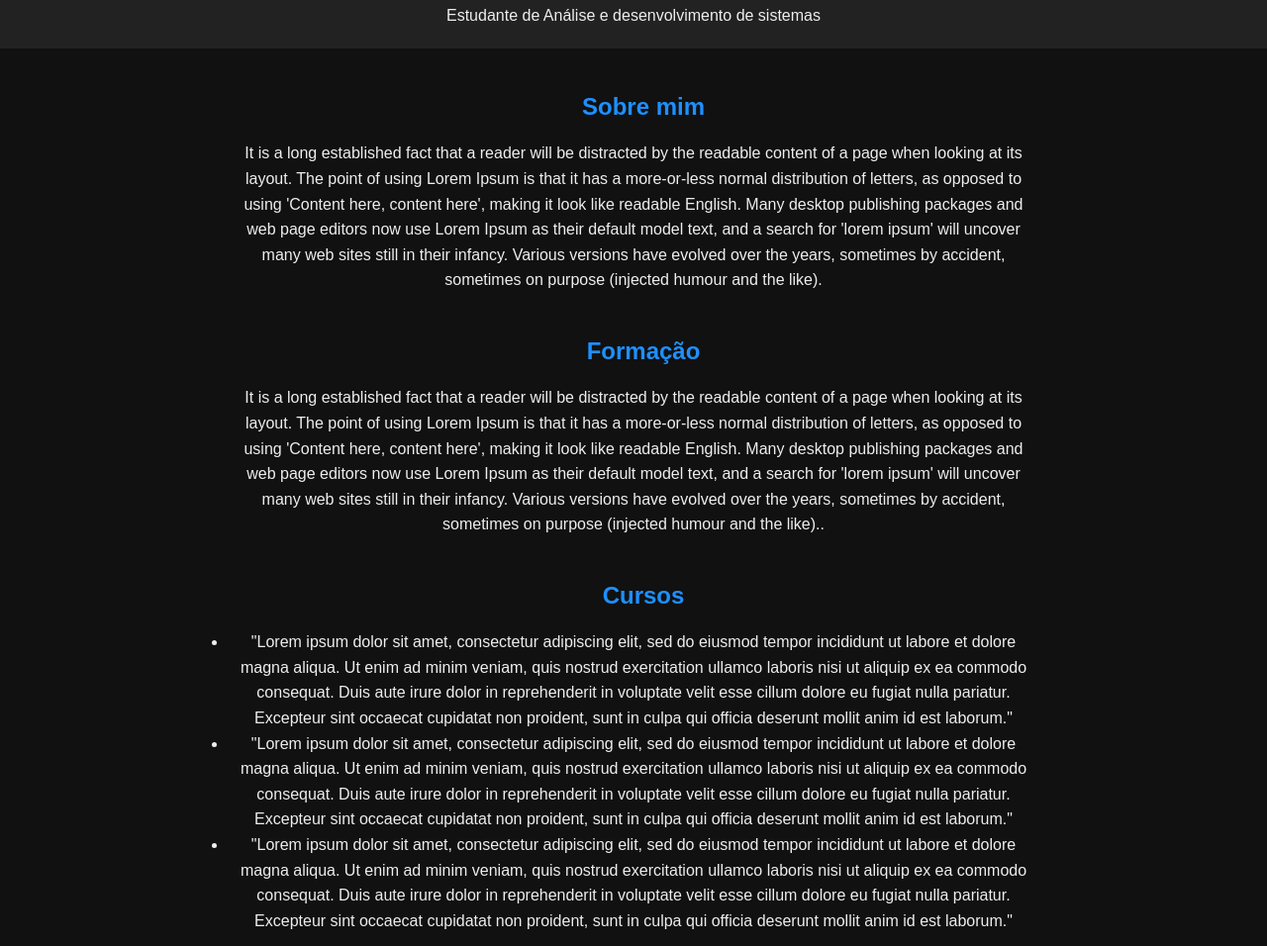
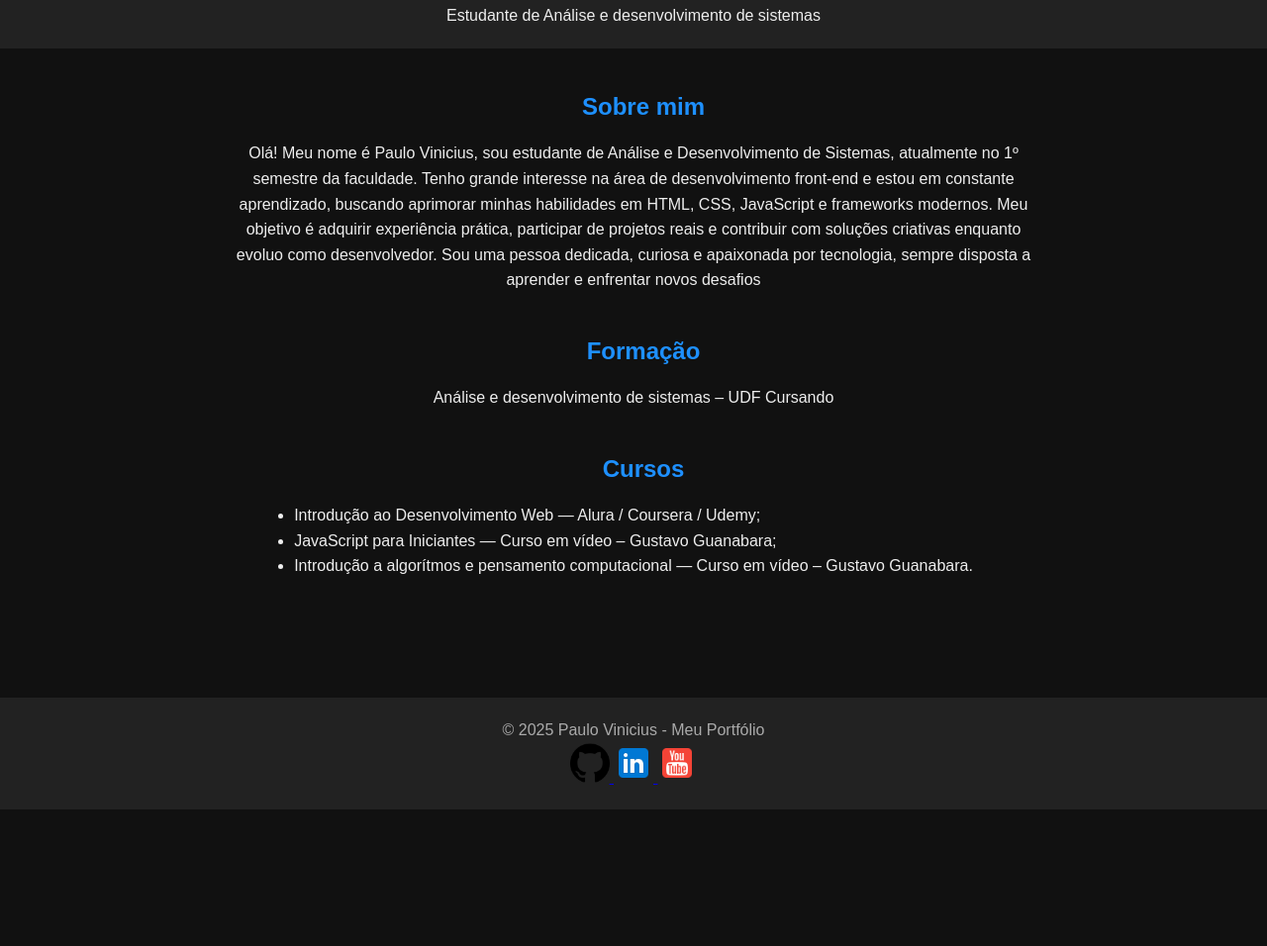
Before and after one commit to PauloVinicius-sousa/Trabalho-Portfolio-pessoal, a plain HTML site: page index.html in a window 1280 px wide. Shown: the part 276-1232 px from the top of the page at 99% size. After the commit the page ends 1094 px from the top, so only its background shows below. Drawn offline with Linux system fonts and the light colour scheme.

Commit message:
Atualização

```diff
--- a/index.html
+++ b/index.html
@@ -28,42 +28,23 @@
   <main>
     <section id="sobre">
       <h2>Sobre mim</h2>
-      <p>It is a long established fact that a reader will be distracted by the readable content of a page when looking
-        at its layout. The point of using Lorem Ipsum is that it has a more-or-less normal distribution of letters, as
-        opposed to using 'Content here, content here', making it look like readable English. Many desktop publishing
-        packages and web page editors now use Lorem Ipsum as their default model text, and a search for 'lorem ipsum'
-        will uncover many web sites still in their infancy. Various versions have evolved over the years, sometimes by
-        accident, sometimes on purpose (injected humour and the like).</p>
+      <p>Olá! Meu nome é Paulo Vinicius, sou estudante de Análise e Desenvolvimento de Sistemas, atualmente no 1º semestre da faculdade.
+Tenho grande interesse na área de desenvolvimento front-end e estou em constante aprendizado, buscando aprimorar minhas habilidades em HTML, CSS, JavaScript e frameworks modernos.
+Meu objetivo é adquirir experiência prática, participar de projetos reais e contribuir com soluções criativas enquanto evoluo como desenvolvedor.
+Sou uma pessoa dedicada, curiosa e apaixonada por tecnologia, sempre disposta a aprender e enfrentar novos desafios</p>
     </section>
 
     <section id="formacao">
       <h2>Formação</h2>
-      <p>It is a long established fact that a reader will be distracted by the readable content of a page when looking
-        at its layout. The point of using Lorem Ipsum is that it has a more-or-less normal distribution of letters, as
-        opposed to using 'Content here, content here', making it look like readable English. Many desktop publishing
-        packages and web page editors now use Lorem Ipsum as their default model text, and a search for 'lorem ipsum'
-        will uncover many web sites still in their infancy. Various versions have evolved over the years, sometimes by
-        accident, sometimes on purpose (injected humour and the like)..</p>
+      <p>Análise e desenvolvimento de sistemas – UDF Cursando  </p>
     </section>
 
     <section id="cursos">
       <h2>Cursos</h2>
       <ul>
-        <li>"Lorem ipsum dolor sit amet, consectetur adipiscing elit, sed do eiusmod tempor incididunt ut labore et
-          dolore magna aliqua. Ut enim ad minim veniam, quis nostrud exercitation ullamco laboris nisi ut aliquip ex ea
-          commodo consequat. Duis aute irure dolor in reprehenderit in voluptate velit esse cillum dolore eu fugiat
-          nulla pariatur. Excepteur sint occaecat cupidatat non proident, sunt in culpa qui officia deserunt mollit anim
-          id est laborum."</li>
-        <li>"Lorem ipsum dolor sit amet, consectetur adipiscing elit, sed do eiusmod tempor incididunt ut labore et
-          dolore magna aliqua. Ut enim ad minim veniam, quis nostrud exercitation ullamco laboris nisi ut aliquip ex ea
-          commodo consequat. Duis aute irure dolor in reprehenderit in voluptate velit esse cillum dolore eu fugiat
-          nulla pariatur. Excepteur sint occaecat cupidatat non proident, sunt in culpa qui officia deserunt mollit anim
-          id est laborum."</li>
-        <li>"Lorem ipsum dolor sit amet, consectetur adipiscing elit, sed do eiusmod tempor incididunt ut labore et
-          dolore magna aliqua. Ut enim ad minim veniam, quis nostrud exercitation ullamco laboris nisi ut aliquip ex ea
-          commodo consequat. Duis aute irure dolor in reprehenderit in voluptate velit esse cillum dolore eu fugiat
-          nulla pariatur. Excepteur sint occaecat cupidatat non proident, sunt in culpa qui officia deserunt mollit anim
-          id est laborum."</li>
+        <li> Introdução ao Desenvolvimento Web — Alura / Coursera / Udemy;</li>
+        <li> JavaScript para Iniciantes — Curso em vídeo – Gustavo Guanabara;</li>
+        <li> Introdução a algorítmos e pensamento computacional — Curso em vídeo – Gustavo Guanabara.</li>
       </ul>
     </section>
   </main>
--- a/style.css
+++ b/style.css
@@ -65,6 +65,10 @@ h1, h2 {
 
 section {
   margin-bottom: 40px;
+}
+
+section#cursos li{
+  text-align:left ;
 }
 
 /* Projetos */
```
